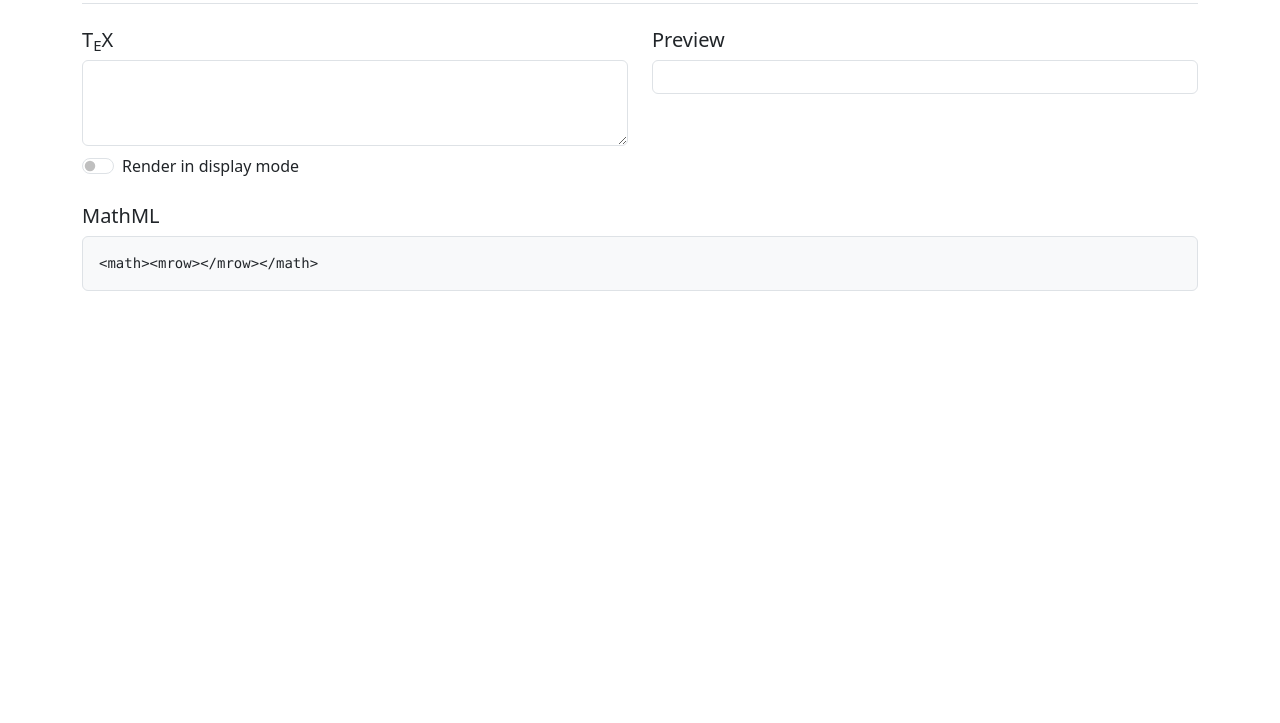
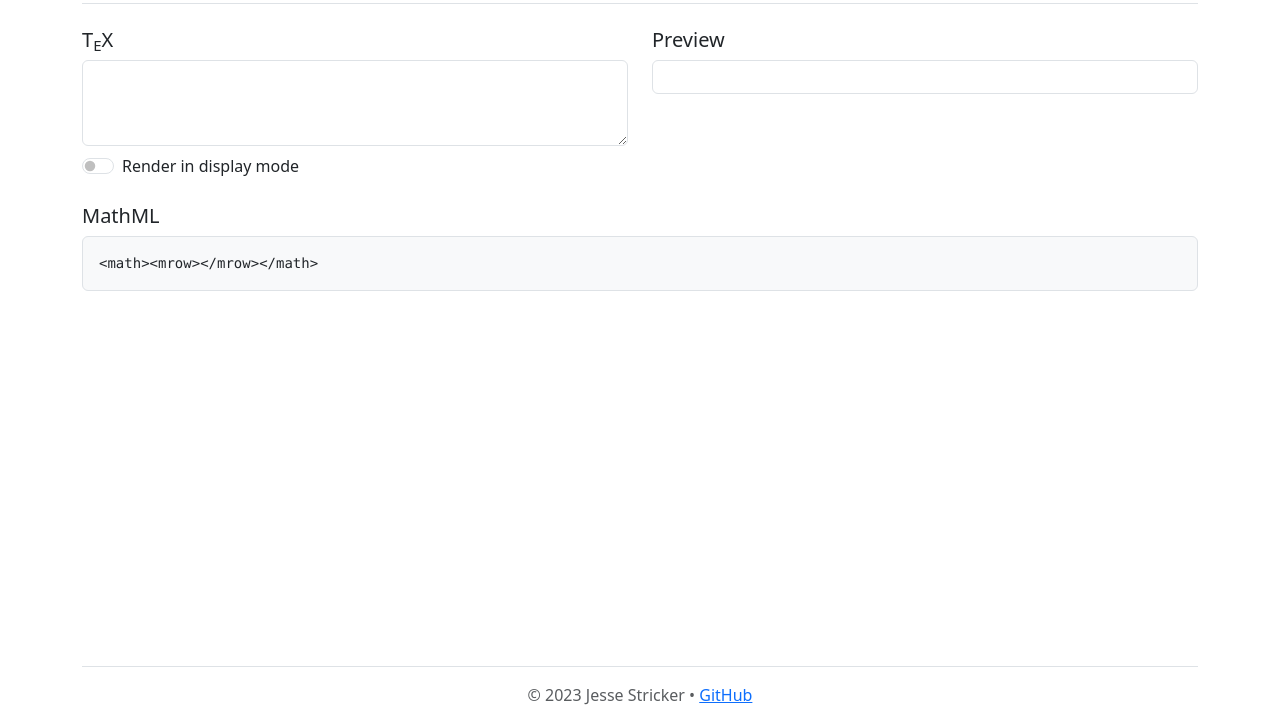
Before and after one commit to jessestricker/mathml-tool, a website built with Parcel: page src/index.html in a window 1280 px wide. Shown: the part 77-800 px from the top of the page. Built offline with nearby package versions, Linux system fonts and the light colour scheme.

Commit message:
feat: add footer

```diff
--- a/src/index.html
+++ b/src/index.html
@@ -14,12 +14,12 @@
     <script type="module" src="./app.ts"></script>
   </head>
   <body>
-    <div class="container my-4">
-      <header class="border-bottom mb-4">
+    <div class="container d-flex flex-column min-vh-100">
+      <header class="border-bottom my-4">
         <h1>MathML Tool</h1>
       </header>
 
-      <main>
+      <main class="flex-grow-1">
         <div class="row gy-4">
           <div class="col-lg-6">
             <h5>T<sub>E</sub>X</h5>
@@ -52,6 +52,15 @@
           </div>
         </div>
       </main>
+
+      <footer class="border-top mt-5 py-3 text-body-secondary text-center">
+        <ul class="my-inline-list mb-0">
+          <li>&copy; 2023 Jesse Stricker</li>
+          <li>
+            <a href="https://github.com/jessestricker/mathml-tool">GitHub</a>
+          </li>
+        </ul>
+      </footer>
     </div>
   </body>
 </html>
--- a/src/style.scss
+++ b/src/style.scss
@@ -14,3 +14,17 @@ $enable-rfs: false;
   font-size: 1.5em;
   line-height: inherit;
 }
+
+// Custom
+ul.my-inline-list {
+  padding-left: 0;
+  > li {
+    display: inline list-item;
+    &::marker {
+      content: " • ";
+    }
+    &:first-child::marker {
+      content: none;
+    }
+  }
+}
```
